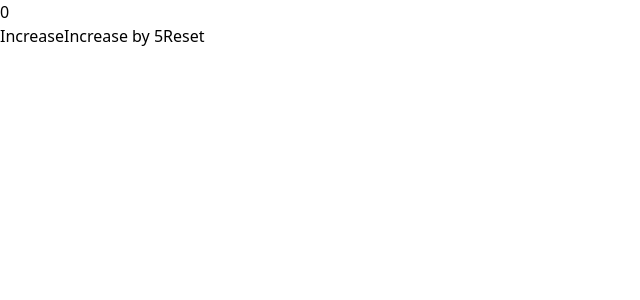
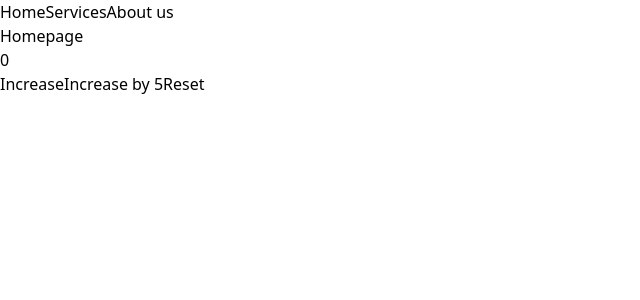
Before and after one commit to riteshpatidar08/react-techno, a React (Vite) app: page / in a window 1280 px wide. Shown: the top 300 px of the page, without its empty margins (0-640 px from the left). Built offline with nearby package versions, Linux system fonts and the light colour scheme.

Commit message:
added lazy loading

```diff
--- a/src/App.jsx
+++ b/src/App.jsx
@@ -1,8 +1,25 @@
-import React from 'react'
-import Reducer from './components/Reducer'
+import React from 'react' ;
+import Reducer from './components/Reducer' ;
+import Navbar from './components/Navbar'
+import { Routes ,Route } from 'react-router-dom';
+import { CircularProgress } from '@mui/material';
+
+import { Suspense , lazy } from 'react';
+
+const Homepage = lazy(()=>import('./pages/Homepage')) ;
+const Services = lazy(()=>import('./pages/Services')) ;
+
 function App() {
+
   return (
     <div>
+      <Navbar/>
+      <Suspense fallback={<div>loading</div>}>
+      <Routes>
+ <Route path='/' element={<Homepage/>} />
+ <Route path='/services' element={<Services/>}/>
+      </Routes>
+      </Suspense>
       <Reducer/>
     </div>
   )
--- a/src/components/Reducer.jsx
+++ b/src/components/Reducer.jsx
@@ -1,6 +1,7 @@
 import React from 'react'
 import { useReducer } from 'react'
 function Reducer() {
+
     const initialState = {
         count : 0
     }
@@ -20,7 +21,7 @@ function Reducer() {
   console.log(state)
 
 const handleIncrement = () =>{
-    dispatch({tpye:'INCREMENT'})
+    dispatch({type:'INCREMENT'})
 }
 const handleIncrementByFive = () => {
     dispatch({type : 'INCREMENTBYFIVE', payload : 5})
```
